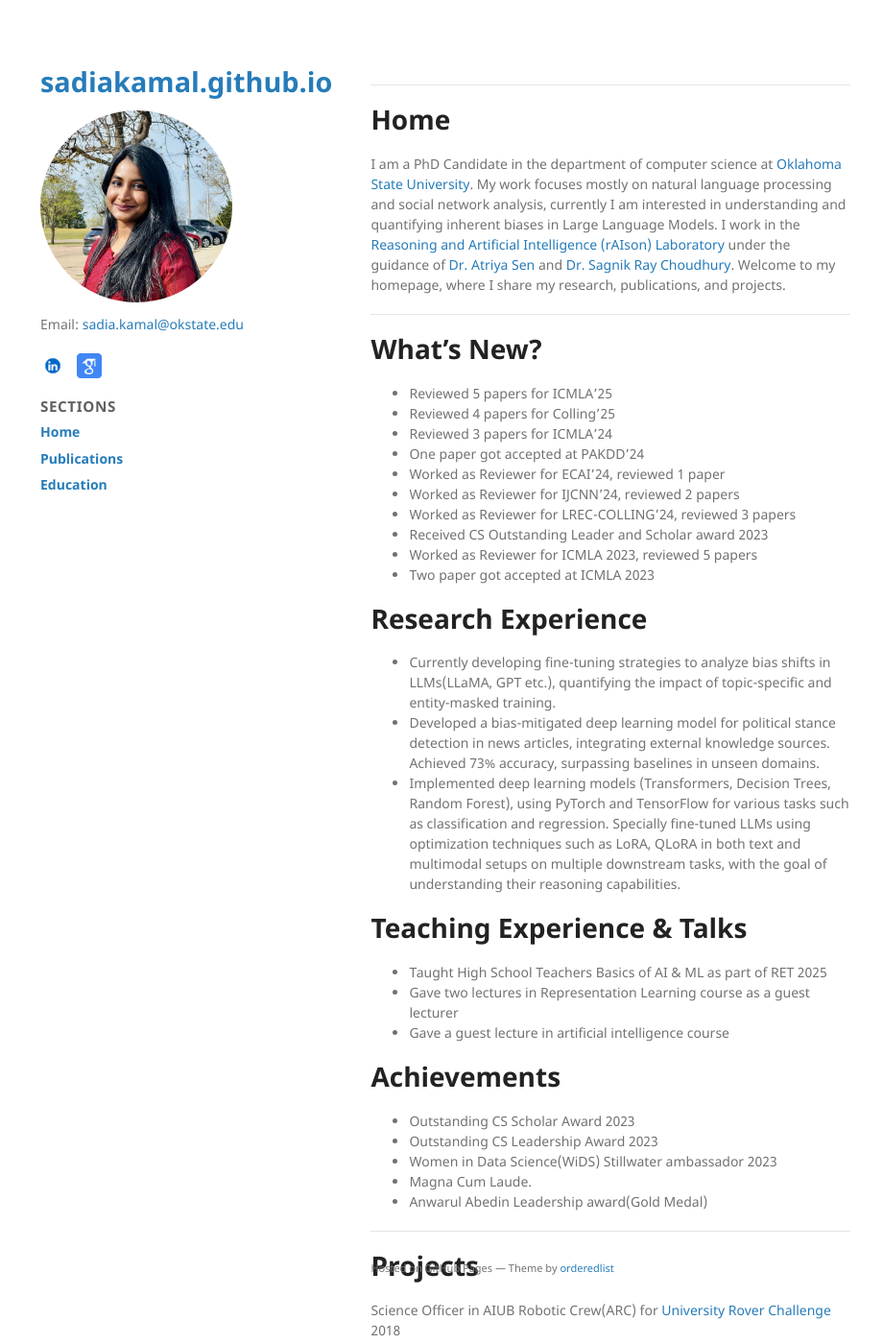
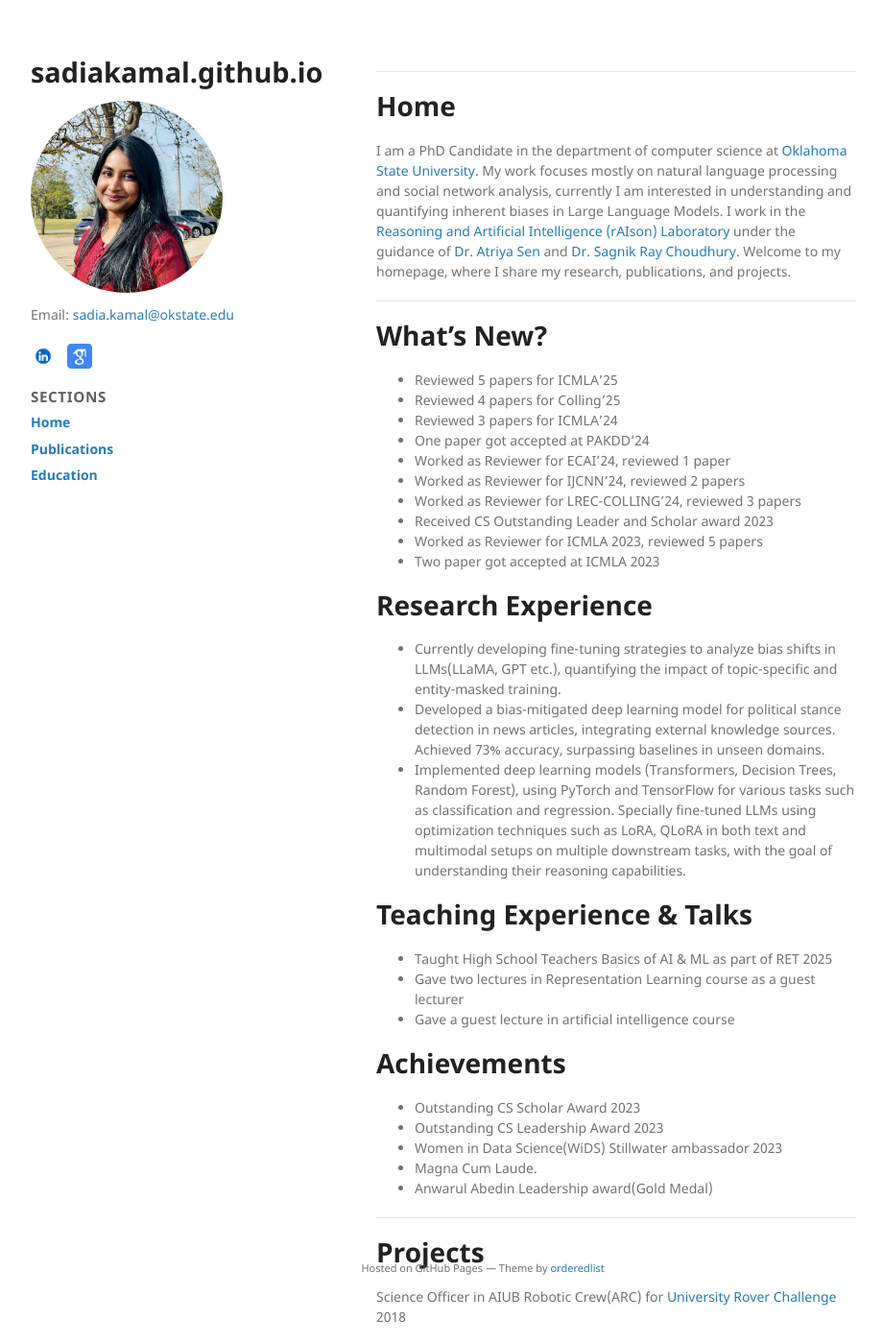
Before and after one commit to sadiakamal/sadiakamal.github.io, a Jekyll site: the page built from index.md, in a window 1280 px wide and 1400 px high. Shown: the whole window at 96% size, without its empty margins (178-1098 px from the left). Built offline with Jekyll 4.4.1, drawn with Linux system fonts in a browser that asks for light colours; the repository's description, which GitHub fills in, is left out.

Commit message:
Update style.scss

```diff
--- a/assets/css/style.scss
+++ b/assets/css/style.scss
@@ -1,18 +1,108 @@
 ---
 ---
 @import "jekyll-theme-minimal";
-/* Custom overrides */
+
+/* ===========================
+   Custom Overrides
+   =========================== */
+
+/* Two-column layout: Sidebar 1/3 | Main 2/3 */
 .layout {
   display: grid;
-  grid-template-columns: 1fr 2fr; /* Sidebar 1/3, main 2/3 */
-  gap: 20px;
+  grid-template-columns: 1fr 2fr;
+  gap: 24px;
   align-items: start;
 }
 
+/* Sidebar (image, name, contact, nav) */
 .sidebar {
-  padding: 10px;
+  position: sticky;     /* stays visible while scrolling */
+  top: 20px;            /* space from top */
+  height: fit-content;  /* shrink-wrap to contents */
+  padding-right: 8px;
 }
 
+/* Profile picture inside sidebar */
+.profile-pic {
+  width: 200px;
+  height: 200px;
+  border-radius: 50%;
+  object-fit: cover;
+  display: block;
+  margin-bottom: 0.75rem;
+}
+
+/* Name above image */
+.name {
+  margin: 0 0 0.75rem 0;
+  font-size: 1.8rem;
+  line-height: 1.2;
+}
+.name a {
+  text-decoration: none;
+  color: inherit;
+}
+
+/* Contact section */
+.contact-info {
+  margin-top: 0.5rem;
+}
+.contact-icons {
+  display: flex;
+  gap: 12px;
+  align-items: center;
+  margin-top: 6px;
+}
+.contact-icons img {
+  width: 26px;
+  height: 26px;
+}
+
+/* Sidebar vertical navigation */
+.side-nav h2 {
+  font-size: 0.95rem;
+  text-transform: uppercase;
+  letter-spacing: 0.04em;
+  opacity: 0.8;
+  margin: 1rem 0 0.5rem;
+}
+.side-nav ul {
+  list-style: none;
+  padding: 0;
+  margin: 0;
+  display: grid;
+  gap: 0.4rem;
+}
+.side-nav a {
+  text-decoration: none;
+  font-weight: 600;
+}
+
+/* Main content (2/3) */
 .main {
-  padding: 10px;
+  padding-left: 8px;
 }
+.main .tagline {
+  margin: 8px 0 16px;
+}
+
+/* Footer spacing */
+footer {
+  margin-top: 32px;
+}
+
+/* Responsive adjustments */
+@media (max-width: 768px) {
+  .layout {
+    grid-template-columns: 1fr; /* stack vertically */
+  }
+  .sidebar {
+    position: static; /* no sticky on small screens */
+    top: auto;
+    padding-right: 0;
+    margin-bottom: 20px;
+  }
+  .main {
+    padding-left: 0;
+  }
+}
```
